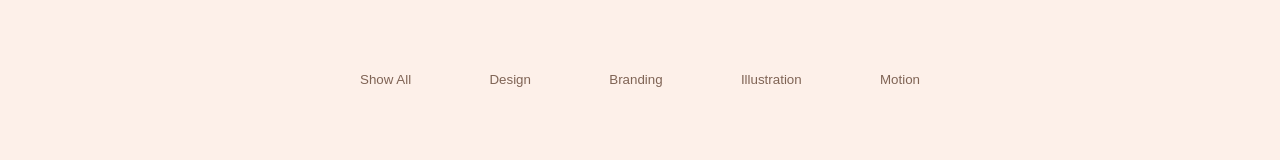
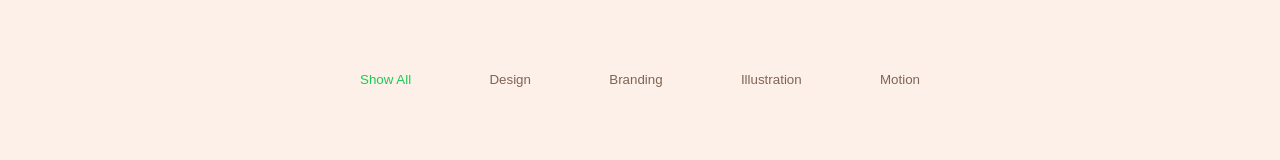
Before and after one commit to Kal1Vane/Test-Task-Shop, a React (Create React App) app: page / in a window 1280 px wide. Shown: the part 410-570 px from the top of the page. Built offline with nearby package versions, Linux system fonts and the light colour scheme.

Commit message:
update filter

```diff
--- a/src/components/filter/filter.tsx
+++ b/src/components/filter/filter.tsx
@@ -1,14 +1,37 @@
 import { nanoid } from "nanoid";
 import { FilterName } from "../../const";
+import { useAppDispatch, useAppSelector } from "../../hooks";
+import { changeFilter } from "../../store/card-store/card-store";
+import { getFilter } from "../../store/card-store/selectors";
 import './filter.css';
 
 function Filter() :JSX.Element {
+  const currentFilter = useAppSelector(getFilter);
+  const dispatch = useAppDispatch();
+
+  function onClickChangeFilter(evt : React.MouseEvent<HTMLUListElement, MouseEvent>){
+    const target = evt.target as HTMLElement;
+    if (target.tagName !== 'BUTTON'){return;}
+    const name = target.getAttribute('data-name');
+    dispatch(changeFilter(name));
+  }
+
   return (
     <div className="filter__container">
-      <ul className="filter__list">
+      <ul className="filter__list"
+      onClick={onClickChangeFilter}
+      >
         {Object.values(FilterName).map((name) => (
-          <li key={nanoid(10)} className="filter__item">
-            <button className="filter__item-button">{name}</button>
+          <li
+          key={nanoid(10)}
+          className={`filter__item ${currentFilter === name ? 'active' : ''}`}
+          >
+            <button
+            className="filter__item-button"
+            data-name={name}
+            >
+              {name}
+            </button>
           </li>
         ))}
       </ul>
--- a/src/components/list-card/list-card.tsx
+++ b/src/components/list-card/list-card.tsx
@@ -12,7 +12,7 @@ function ListCard() :JSX.Element{
     <section className="main__places">
       <ul className="place-card__list">
         {currentCard.map((card) => {
-          return <ItemCard card={card} />
+          return <ItemCard key={card.id} card={card} />
         })}
      </ul>
      <div className="main__places-button-wrapper">
```
